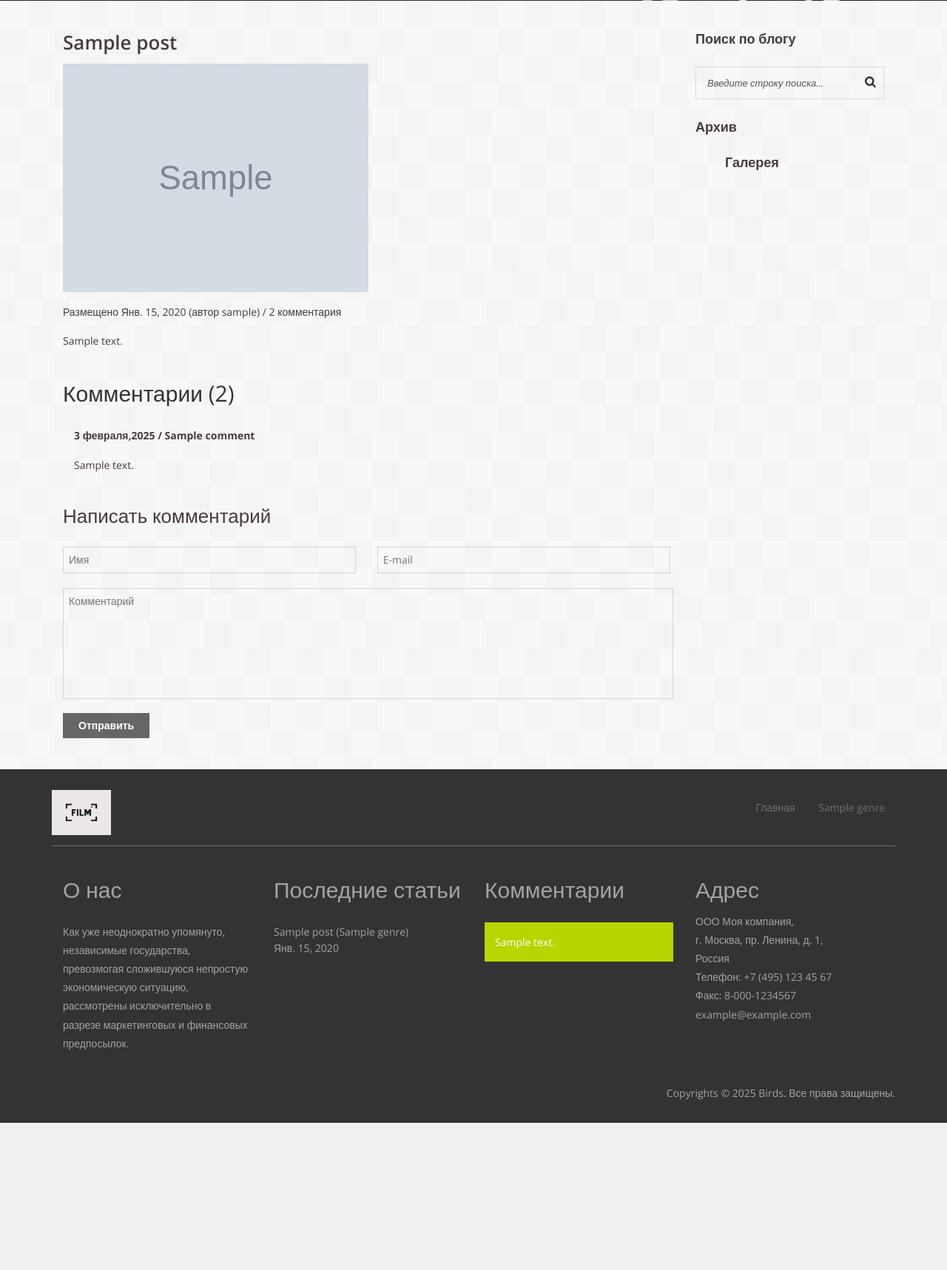
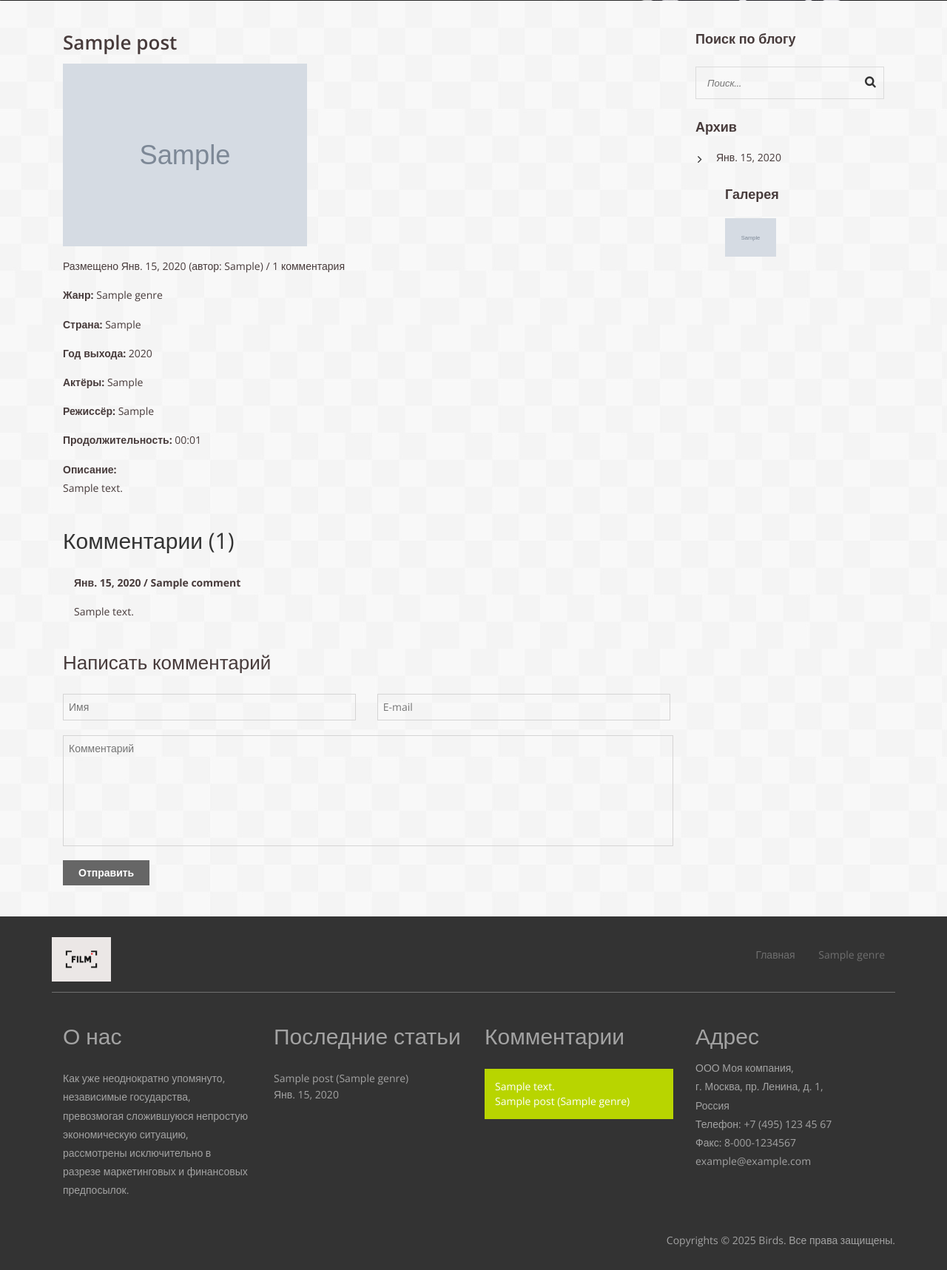
Before and after one commit to TutunkinVladislav/Blog, a Django app: page /films/posts/1 in a window 1280 px wide. Shown: the part 649-2366 px from the top of the page at 74% size. Before the commit the page ends 2167 px from the top, so only its background shows below. Run offline with Django 3.2, Linux system fonts and the light colour scheme; tables that the repository leaves empty hold one stand-in row (values such as "Sample post"); grey boxes marked "Sample" are stand-in pictures; some libraries are stand-ins or nearby versions.

Commit message:
Add search

```diff
--- a/films/admin.py
+++ b/films/admin.py
@@ -18,7 +18,7 @@ class PostAdmin(admin.ModelAdmin):
 
 @admin.register(Comment)
 class CommentAdmin(admin.ModelAdmin):
-    list_display = ('film', 'name', 'text')
+    list_display = ('film', 'name', 'text', 'date')
     list_per_page = 10
 
 
--- a/films/context_processors.py
+++ b/films/context_processors.py
@@ -1,9 +1,11 @@
+from films.forms import SearchForm
 from films.models import Genre, Comment, Post
 
 
 def add_genre(request):
     genres = Genre.objects.all()
-    return {'genres': genres}
+    search_form = SearchForm()
+    return {'genres': genres, 'search_form': search_form}
 
 def add_comments(request):
     comments = Comment.objects.all().order_by('-id')[:3]
--- /dev/null
+++ b/films/forms.py
@@ -0,0 +1,9 @@
+from django import forms
+
+
+class SearchForm(forms.Form):
+    query = forms.CharField(
+        widget=forms.TextInput(
+            attrs={'placeholder': 'Поиск...'}
+        )
+    )
--- a/films/models.py
+++ b/films/models.py
@@ -118,6 +118,10 @@ class Comment(models.Model):
     text = models.TextField(
         verbose_name='Комментарий'
     )
+    date = models.DateField(
+        'Дата',
+        auto_now_add=True,
+    )
 
     class Meta:
         verbose_name = 'Комментарий'
--- a/films/static/css/style.css
+++ b/films/static/css/style.css
@@ -548,9 +548,10 @@ div#portfoliolist {
 	color: #A3A3A3;
 }
 .comments p{
-  background: #b8d500;
-  padding: 1em;
-  margin: 2em 0 0 0;
+	background: #b8d500;
+  	padding: 1em;
+  	margin: 2em 0 0 0;
+	color:#FFFFFF;
 }
 .comments a{
 	color:#FFF;
@@ -638,7 +639,7 @@ font-size: 36px;
   text-decoration:none;
 }
 .blog-left a.b-img img{
-  width: 50%;
+  width: 40%;
   margin: 1em 0;
 }
 .blog-left p{
@@ -750,7 +751,7 @@ font-size: 36px;
 	color: #473B3B;
 }
 .single-left img{
-	width:50%;
+	width:40%;
 	margin: 1em 0;
 }
 .single-left h5{
--- a/films/templates/films/post_detail.html
+++ b/films/templates/films/post_detail.html
@@ -10,15 +10,22 @@
 				<div class="blog-left single-left">
 					<h4>{{ post.title }}</h4>
 					<img src="{{ post.image.url }}" alt="" />
-					<p class="likes">Размещено {{ post.date }} (автор {{ post.user }}) / 2 комментария</p>
-					<p>{{ post.text|linebreaksbr }}</p>
+					<p class="likes">Размещено {{ post.date }} (автор: {{ post.user.first_name }}) / {{ post_comments.count }} комментария</p>
+                    <p><b>Жанр: </b>{{ post.genre }}</p>
+                    <p><b>Страна: </b>{{ post.country }}</p>
+                    <p><b>Год выхода: </b>{{ post.year }}</p>
+                    <p><b>Актёры: </b>{{ post.actors }}</p>
+                    <p><b>Режиссёр: </b>{{ post.director }}</p>
+                    {% load filters %}
+                    <p><b>Продолжительность: </b>{{ post.play|convert_minutes }}</p>
+					<p><b>Описание:</b><br>{{ post.text|linebreaksbr }}</p>
 				</div>
 				<div class="single-grids">
-					<h2>Комментарии (2)</h2>
+					<h2>Комментарии ({{ post_comments.count }})</h2>
                     {% for post_comment in post_comments %}
                         <div class="single-comment">
                             <div class="col-md-10 single-comment-right">
-                                <h6><b>3 февраля,2025 / {{ post_comment.name }}</b></h6>
+                                <h6><b>{{ post_comment.date }} / {{ post_comment.name }}</b></h6>
                                 <p>{{ post_comment.text }}</p>
                             </div>
                             <div class="clearfix"> </div>
--- a/films/templates/index.html
+++ b/films/templates/index.html
@@ -24,7 +24,7 @@
                         {% cycle '<div class="col-md-3 port-1-left">' '' %}
                             <div class="portfolio app mix_all" data-cat="app" style="display: inline-block; opacity: 1;">
                                 <div class="portfolio-wrapper">
-                                    <a href="#" class="b-link-stripe b-animate-go" title="">
+                                    <a href="{% url 'page_post' film.pk %}" class="b-link-stripe b-animate-go" title="">
                                         <img src="{{ MEDIA_URL }}{{ film.image.url }}">
                                         <div class="b-wrapper"><h2 class="b-animate b-from-left prt-1  b-delay03 ">{{ film.title }}</h2>
                                         </div>
--- a/films/templates/main.html
+++ b/films/templates/main.html
@@ -62,7 +62,7 @@
 					<ul>
 						<li><a href="{% url 'index' %}">Главная</a></li>
                         {% for genre in genres %}
-						    <li><a href="#">{{ genre.title }}</a></li>
+						    <li><a href="{% url 'page_genre' genre.id %}">{{ genre.title }}</a></li>
                         {% endfor %}
 					</ul>
 				</div>
@@ -77,7 +77,7 @@
 					<h3>Последние статьи</h3>
                     {% for post in three_post %}
                         <div class="post-info">
-                            <a href="#">{{ post }}</a>
+                            <a href="{% url 'page_post' post.pk %}">{{ post }}</a>
                             <p>{{ post.date }}</p>
                         </div>
                     {% endfor %}
@@ -87,7 +87,7 @@
 				<div class="col-md-3 comments">
 					<h3>Комментарии</h3>
                     {% for comment in comments %}
-					    <p><a href="#">{{ comment.text }}</a></p>
+					    <p>{{ comment.text }}<br>{{ comment.film }}</p>
                     {% endfor %}
 				</div>
 				<div class="col-md-3 address">
--- a/films/templates/posts.html
+++ b/films/templates/posts.html
@@ -7,10 +7,11 @@
 		<!-- container -->
 		<div class="container">
 			<div class="col-md-9 blog-grids">
+            {% block for_search %}{% endblock %}
                 {% for post in posts %}
                     <div class="blog-left single-left">
-                        <a href="#">{{ post.title }}</a>
-                        <p class="likes">Размещено {{ post.date }} (автор {{ post.user }}) / {{ genre_comments }} комментария</p>
+                        <a href="{% url 'page_post' post.pk %}">{{ post.title }}</a>
+                        <p class="likes">Размещено {{ post.date }} (автор: {{ post.user.first_name }}) / {{ genre_comments }} комментария</p>
                         <a href="{% url 'page_post' post.pk %}" class="b-img"><img src="{{ MEDIA_URL }}{{ post.image.url }}" alt="" /></a>
                         <p>{{ post.description }}</p>
                         <a href="{% url 'page_post' post.pk %}" class="more">Читать далее...</a>
--- a/films/templates/search_archive_gallery.html
+++ b/films/templates/search_archive_gallery.html
@@ -1,29 +1,28 @@
 <div class="col-md-3 sidebar">
     <h5>Поиск по блогу</h5>
     <div class="search">
-        <form>
-            <input type="text" value="Введите строку поиска..." onfocus="this.value='';"
-                   onblur="if (this.value == '') {this.value ='';}">
+        <form name="search" action="{% url 'search' %}" method="get">
+            {{ search_form.query }}
             <input type="submit" value="">
         </form>
     </div>
     <div class="sidebar-bottom">
         <h5>Архив</h5>
         <ul>
-            {% for post in posts %}
-                <li><a href="#">{{ post.date }}</a></li>
+            {% for film in films %}
+                <li><a href="{% url 'page_post' film.id %}">{{ film.date }}</a></li>
             {% endfor %}
         </ul>
     </div>
     <ul class="sidebar-last">
         <h5>Галерея</h5>
-        {% for post in posts %}
-            {% cycle '<ul>' '' '' '' %}
-            <li><a href="images/p1.jpg"><img src="{{ MEDIA_URL }}{{ post.image.url }}" alt=""></a></li>
+        {% for film in films %}
+            {% cycle '<ul>' '' '' %}
+            <li><a href="{{ film.image.url }}"><img src="{{ MEDIA_URL }}{{ film.image.url }}" alt=""></a></li>
             {% if forloop.last %}
                 </ul>
             {% else %}
-                {% cycle '' '' '' '</ul>' %}
+                {% cycle '' '' '</ul>' %}
             {% endif %}
         {% endfor %}
     </ul>
--- /dev/null
+++ b/films/templatetags/filters.py
@@ -0,0 +1,12 @@
+from math import floor
+
+from django import template
+
+register = template.Library()
+
+
+@register.filter(name='convert_minutes')
+def convert_minutes(value):
+    hours = floor(value / 60)
+    minutes = value - (hours * 60)
+    return f'{hours:02d}:{minutes:02d}'
--- a/films/urls.py
+++ b/films/urls.py
@@ -7,4 +7,5 @@ urlpatterns = [
     path('', views.index, name='index'),
     url(r'^genre/(?P<id>\d+)$', views.page_genre, name='page_genre'),
     url(r'^posts/(?P<pk>\d+)$', views.PostDetailView.as_view(), name='page_post'),
+    path('search', views.search, name='search'),
 ]
--- a/films/views.py
+++ b/films/views.py
@@ -1,6 +1,8 @@
+from django.db.models import Q
 from django.shortcuts import render, get_object_or_404
 from django.views import generic
 
+from films.forms import SearchForm
 from films.models import Genre, Post, Comment
 
 
@@ -14,7 +16,8 @@ def page_genre(request, id):
     obj = get_object_or_404(Genre, pk=id)
     posts = Post.objects.filter(genre__exact=obj).order_by('-date')
     genre_comments = Comment.objects.filter(film__exact=posts[:1]).count()
-    context = {'posts': posts, 'obj': obj, 'genre_comments': genre_comments}
+    films = Post.objects.all().order_by('-date')[:9]
+    context = {'posts': posts, 'obj': obj, 'genre_comments': genre_comments, 'films': films}
     return render(request, 'posts.html', context=context)
 
 
@@ -24,4 +27,23 @@ class PostDetailView(generic.DetailView):
     def get_context_data(self, **kwargs):
         context = super(PostDetailView, self).get_context_data(**kwargs)
         context['post_comments'] = Comment.objects.filter(film__exact=self.get_object())
+        context['films'] = Post.objects.all().order_by('-date')[:9]
         return context
+
+
+def handler404(request, exception):
+    return render(request, '404.html', status=404)
+
+
+def search(request):
+    search_form = SearchForm(request.GET)
+    if search_form.is_valid():
+        query = search_form.cleaned_data['query']
+        posts = Post.objects.filter(
+            Q(title__icontains=query) | Q(text__icontains=query) |
+            Q(year__icontains=query) | Q(country__icontains=query) |
+            Q(director__icontains=query) | Q(actors__icontains=query)
+        )
+    films = Post.objects.all().order_by('-date')[:9]
+    context = {'query': query, 'posts': posts, 'films': films}
+    return render(request, 'search.html', context)
```
Also changed, not shown: films/templates/404.html (added, +11 -0 lines), films/templates/search.html (added, +12 -0 lines), films/templatetags/__init__.py (added).
